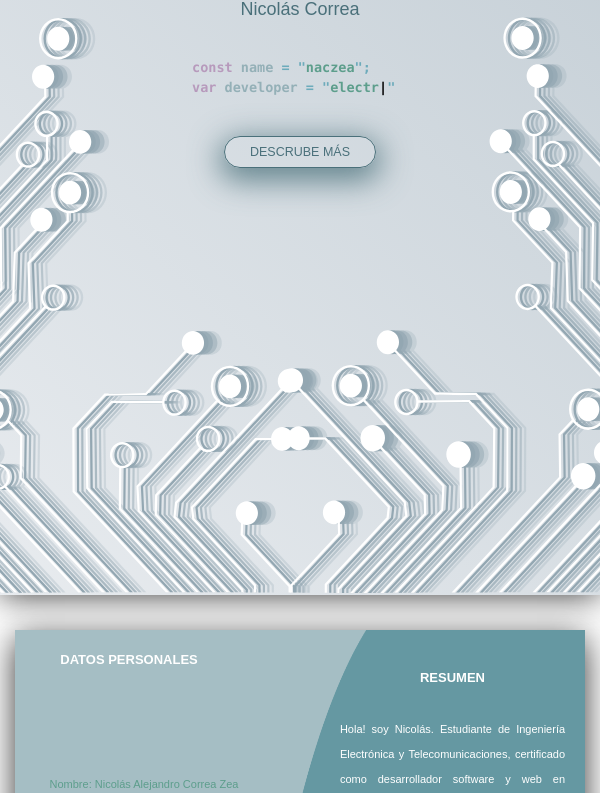
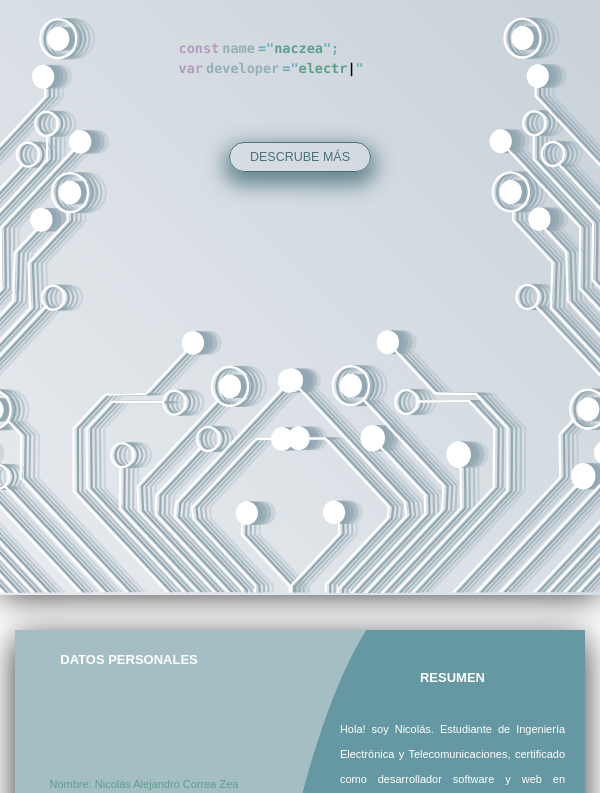
Before and after one commit to naczea/naczea.github.io, a plain HTML site: page index.html in a window 600 px wide. Shown: the part 190-983 px from the top of the page. Drawn offline with nearby package versions, Linux system fonts and the light colour scheme; a script that the page names is missing; a web font is replaced by a local one.

Commit message:
RWD header

```diff
--- a/assets/sass/components/_button.scss
+++ b/assets/sass/components/_button.scss
@@ -1,7 +1,7 @@
 .ghost {
-    border: 1.2px solid;
+    border: 1px solid;
     border-radius: 20px;
-    padding: 8px 25px;
+    padding: 7px 20px;
     text-align: center;
 }
 
@@ -10,7 +10,7 @@
     color: $blue1;
     font-size: 12.5px;
     font-weight: 500;
-    box-shadow: 0 8px 30px 5px rgba($blue1, $alpha: 0.8);
+    box-shadow: 0 8px 20px 5px rgba($blue1, $alpha: 0.8);
     transition: background-color .5s ease-in;
     transition: color .5s ease-in;
 }
--- a/assets/sass/components/_header.scss
+++ b/assets/sass/components/_header.scss
@@ -1,23 +1,23 @@
 :root {
-    --author-size: 20px;
     --nav-size: 14px;
-    --machine-size: 14.5px;
+    --machine-size: 15.5px;
     --nets-size: 17.5px;
     --nets-size-hover: 22px;
     /*-----------------*/
     --nav-height: 50px;
     /*-----------------*/
-    --logo-width: 150px;
-    --machine-width: 16%;
+    --logo-width: 190px;
+    --machine-width: 25%;
+    --machine-left: 10%;
     /*-----------------*/
-    --author-bottom: 60px;
-    --machine-bottom: 40px;
+    --machine-bottom: 50px;
+    --machine-top: 4%;
     /*-----------------*/
     --nav-margin: 40px;
     --content-top: 10px;
     /*-----------------*/
     --nets-top: 40%;
-    --logo-top: 8%;
+    --logo-top: 9%;
 }
 
 header {
@@ -88,7 +88,7 @@ header {
 .conthead {
     display: flex;
     flex-direction: column;
-    justify-content: start;
+    justify-content: center;
     align-items: center;
     height: auto;
     width: 100%;
@@ -97,24 +97,21 @@ header {
         margin-top: var(--logo-top);
         display: flex;
         justify-content: center;
+        margin-bottom: 15px;
         img {
             width: var(--logo-width);
             height: auto;
         }
     }
-    .conthead__author {
-        text-align: center;
-        color: $blue1;
-        font-size: var(--author-size);
-        font-weight: 500;
-        margin-bottom: var(--author-bottom);
-        padding: 0;
-    }
     .conthead__machine {
         font-family: Consolas;
         font-size: var(--machine-size);
-        font-weight: 800;
+        font-weight: 700;
+        letter-spacing: 0px;
+        word-spacing: -5px;
         margin-bottom: var(--machine-bottom);
+        margin-top: var(--machine-top);
+        margin-left: var(--machine-left);
         width: var(--machine-width);
         .sys {
             color: #b79abc;
--- a/assets/sass/components/medias/_header_media.scss
+++ b/assets/sass/components/medias/_header_media.scss
@@ -1,44 +1,56 @@
 :root {
     @media all and (min-width: 960px) and (max-width: 1200px) {
-        --author-size: 16px;
-        --logo-width: 125px;
-        --machine-size: 13.5px;
-        --machine-width: 22.5%;
+        --logo-width: 160px;
+        --machine-size: 14px;
+        --machine-width: 25%;
+        --machine-left: 8%;
+        --logo-top: 12%;
     }
     @media all and (min-width: 768px) and (max-width: 960px) {
-        --logo-top: 12.5%;
-        --author-size: 16px;
-        --logo-width: 120px;
-        --machine-size: 13.25px;
+        --logo-top: 15%;
+        --logo-width: 165px;
+        --machine-size: 14px;
         --machine-width: 30%;
+        --machine-left: 6%;
+        --nav-size: 13px;
     }
     @media all and (min-width: 600px) and (max-width: 768px) {
-        --author-size: 18px;
-        --nav-size: 13.5px;
-        --machine-size: 13.5px;
+        --nav-size: 12.5px;
+        --machine-size: 14.5px;
         --nets-size: 14px;
         --nets-size-hover: 19px;
         /*-----------------*/
-        --nav-height: 65px;
+        --nav-height: 50px;
         /*-----------------*/
-        --logo-width: 120px;
+        --logo-width: 165px;
         --machine-width: 36%;
         /*-----------------*/
-        --author-bottom: 40px;
         --machine-bottom: 40px;
+        --machine-left: 8%;
         /*-----------------*/
         --nav-margin: 25px;
         --content-top: 15px;
         /*-----------------*/
         --nets-top: 15%;
-        --logo-top: 15%;
+        --logo-top: 20%;
     }
     @media only screen and (min-width: 480px) and (max-width: 600px) {
-        --machine-width: 36%;
+        --logo-width: 165px;
+        --machine-width: 42.5%;
+        --machine-left: 2%;
+        --machine-bottom: 65px;
+        --machine-top: 9%;
+        --logo-top: 12.5%;
+        --machine-size: 13.5px;
     }
     @media only screen and (max-width: 480px) {
+        --logo-top: 18%;
+        --machine-bottom: 65px;
+        --machine-top: 10%;
+        --logo-width: 170px;
         --machine-size: 13.5px;
         --machine-width: 60%;
+        --machine-left: 8%;
     }
 }
 
@@ -78,9 +90,9 @@
             clip-path: circle(141.4% at 100% 0);
         }
         .navbar__hamburger {
-            padding-top: 45px;
+            padding-top: 55px;
             display: block;
-            margin-right: 35px;
+            margin-right: 50px;
             color: white;
             font-size: 30px;
             position: absolute;
--- a/index.html
+++ b/index.html
@@ -47,13 +47,12 @@
                 <div class="conthead__logo">
                     <img src="img/logo_personal.png" alt="Logo personal naczea">
                 </div>
-                <h1 class="conthead__author">Nicolás Correa</h1>
                 <div class="conthead__machine">
                     <p>
-                        <span class="sys">const</span> <span class="named">name</span> <span class="sign">= "</span><span class="word">naczea</span><span class="sign">";</span>
+                        <span class="sys">const</span> <span class="named">name</span> <span class="sign">="</span><span class="word">naczea</span><span class="sign">";</span>
                     </p>
                     <p class=" div-machine" id="machine">
-                        <span class="sys">var</span> <span class="named">developer</span> <span class="sign">= "</span><span class="word typed"></span><span class="sign">"</span>
+                        <span class="sys">var</span> <span class="named">developer</span> <span class="sign">="</span><span class="word typed"></span><span class="sign">"</span>
                     </p>
                 </div>
                 <a href="#" class="ghost conthead__button">DESCRUBE MÁS</a>
@@ -62,20 +61,20 @@
 
         <section class="nets">
             <div class="nets__in">
-                <a href="#" target="_blank"><i class="fab fa-linkedin" data-aos="zoom-in-right" data-aos-duration="700"></i></a>
+                <a href="#" target="_blank"><i class="fab fa-linkedin" data-aos="zoom-in-right" data-aos-duration="1000"></i></a>
             </div>
             <div class="nets__insta">
-                <a href="https://www.instagram.com/naczea/" target="_blank"><i class="fab fa-instagram" data-aos="zoom-in-right" data-aos-duration="900"></i></a>
+                <a href="https://www.instagram.com/naczea/" target="_blank"><i class="fab fa-instagram" data-aos="zoom-in-right" data-aos-duration="1200"></i></a>
             </div>
             <div class="nets__git">
-                <a href="https://github.com/naczea" target="_blank"><i class="fab fa-github" data-aos="zoom-in-right" data-aos-duration="1100"></i></a>
+                <a href="https://github.com/naczea" target="_blank"><i class="fab fa-github" data-aos="zoom-in-right" data-aos-duration="1500"></i></a>
             </div>
             <div class="nets__wp">
-                <a href="https://api.whatsapp.com/send?phone=593987635011" target="_blank"><i class="fab fa-whatsapp" data-aos="zoom-in-right" data-aos-duration="1300"></i>
+                <a href="https://api.whatsapp.com/send?phone=593987635011" target="_blank"><i class="fab fa-whatsapp" data-aos="zoom-in-right" data-aos-duration="1800"></i>
                 </a>
             </div>
             <div class="nets__mail">
-                <a href="mailto:nicolas_correa98@outlook.com" target="_blank"><i class="fas fa-envelope" data-aos="zoom-in-right" data-aos-duration="1500"></i></a>
+                <a href="mailto:nicolas_correa98@outlook.com" target="_blank"><i class="fas fa-envelope" data-aos="zoom-in-right" data-aos-duration="2100"></i></a>
             </div>
         </section>
 
```
Also changed, not shown: assets/css/style.css, 1 other file.
